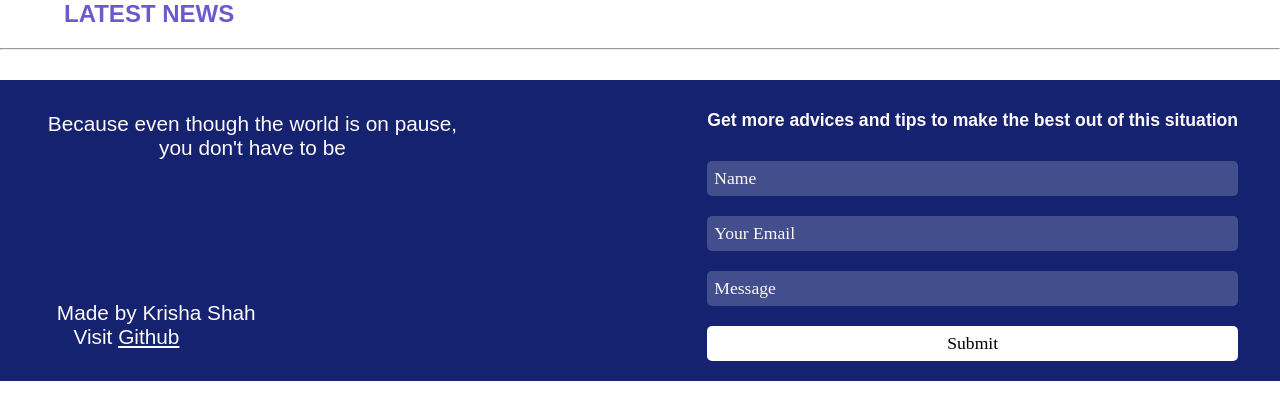
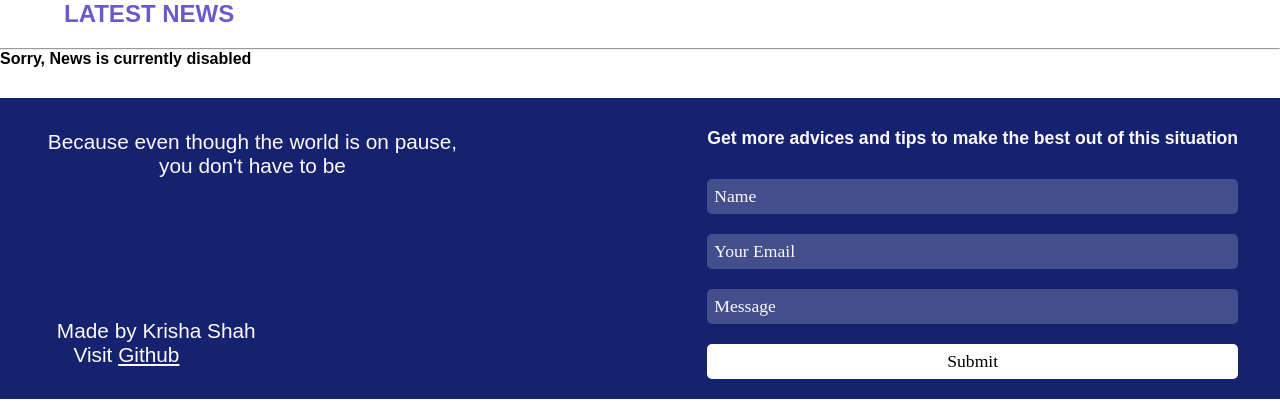
Before and after one commit to krishashah911/Covid-19-Tracker, a Flask app: template templates/news.html in a window 1280 px wide. Shown: the part 149-569 px from the top of the page. Run offline with Flask 2, Linux system fonts and the light colour scheme; the template is opened without the code that fills it, so the values that code supplies are empty; parts of the project's set-up code (start-up, migrations or seed data) failed here and were passed over.

Commit message:
Update news.html

```diff
--- a/templates/news.html
+++ b/templates/news.html
@@ -85,6 +85,7 @@
 <section class="habits">
         <h2>Latest News</h2>
         <hr>
+	<h4>Sorry, News is currently disabled</h4>
 <!--
     {% for eti in range(10) %}
     <div class="boxo">
```
